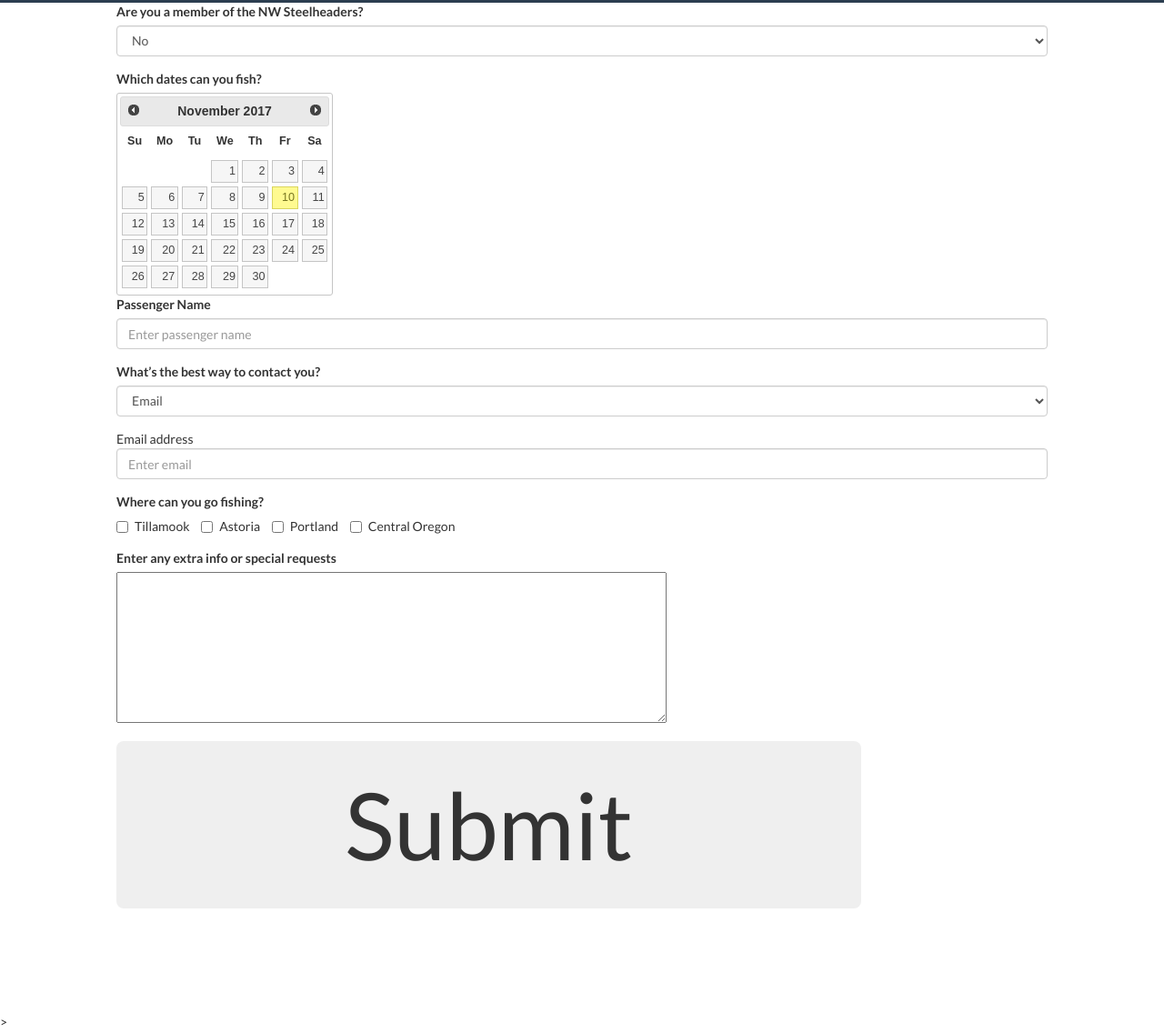
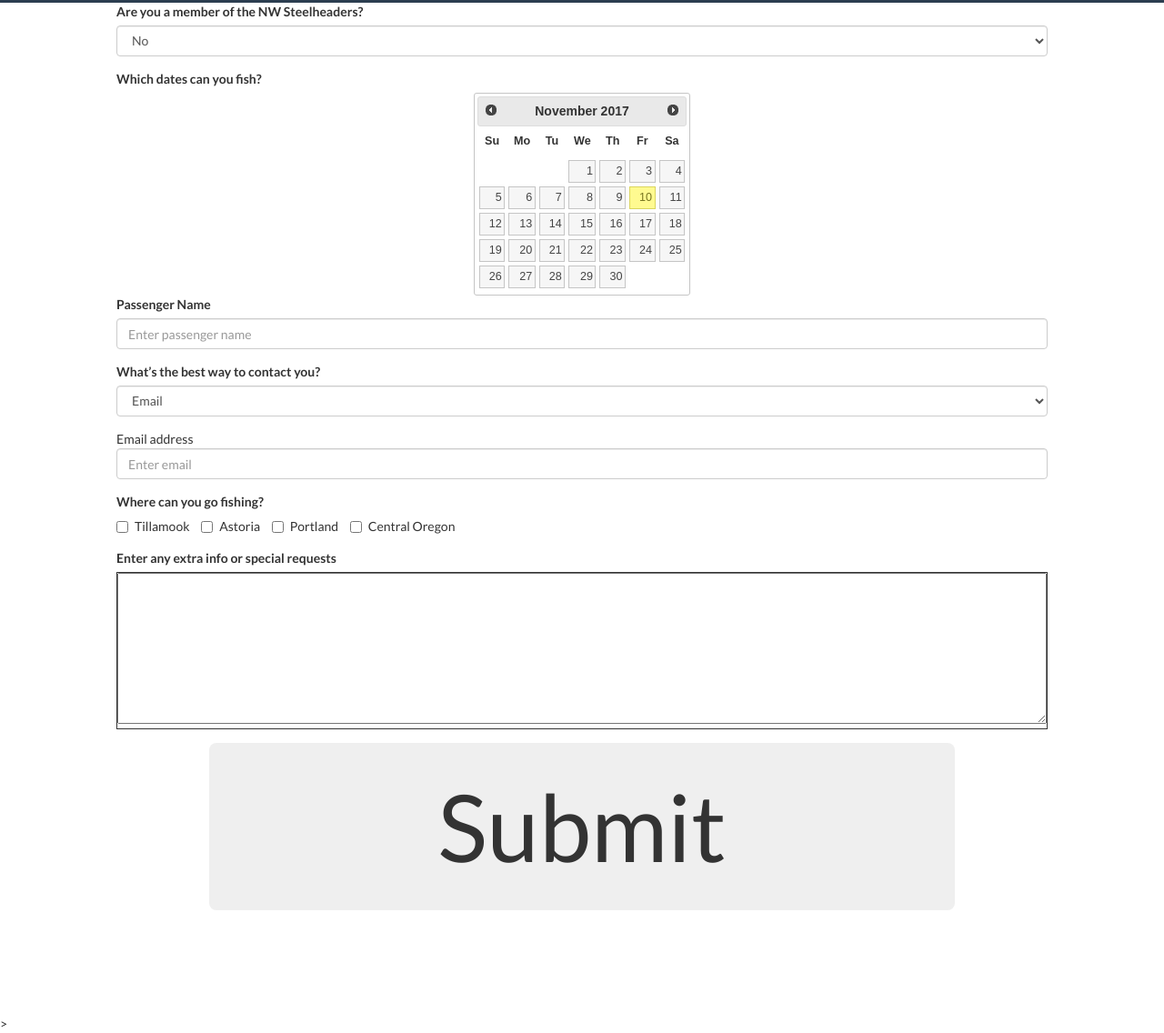
Before and after one commit to theguywhodoesthething/openseats, a website: page passenger.html in a window 1280 px wide. Shown: the part 97-1233 px from the top of the page at 91% size. Drawn offline with nearby package versions, Linux system fonts and the light colour scheme.

Commit message:
formatting

```diff
--- a/passenger.html
+++ b/passenger.html
@@ -97,7 +97,10 @@
             </select>
     </div>
     <label>Which dates can you fish?</label>
-    <div style="margin:auto" class="form-group" id="datepicker">
+    <div id="datepicker-container" style="text-align:center">
+      <div id="datepicker-center" style="display:inline-block;margin:0 auto">
+        <div id="datepicker"></div>
+      </div>
     </div>
     <div class="form-group">
       <label for="passengerName">Passenger Name</label>
@@ -122,9 +125,13 @@
     </div>
     <div class="form-group">
       <label for="notes">Enter any extra info or special requests</label><br>
-      <textarea id="notes" name="notes" rows="8" cols="80"></textarea>
+      <div style="border-style:solid;border-width:thin">
+      <textarea id="notes" name="notes" rows="8" style="width:100%"></textarea>
     </div>
-    <button style="margin:auto" type="submit" name="button" class="text-center btn btn-xlarge">Submit</button>
+    </div>
+    <div class="text-center ">
+    <button style="margin:auto" type="submit" name="button" class="btn btn-xlarge">Submit</button>
+  </div>
   </form>
 </div>
 </section>
```
Also changed, not shown: index.html (+10 -27 lines), owner.html (+7 -2 lines).
